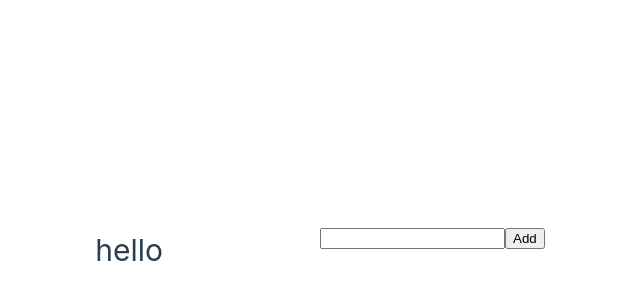
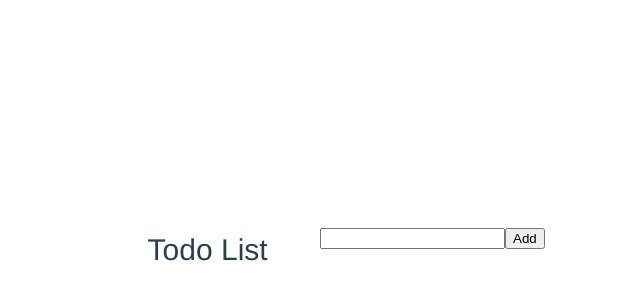
Before and after one commit to jhnnyk/todolist-pinia-tutorial, a Vue app: page / in a window 1280 px wide. Shown: the part 150-450 px from the top of the page, without its empty margins (320-960 px from the left). Built offline with nearby package versions, Linux system fonts and the light colour scheme.

Commit message:
adding items to the state

```diff
--- a/src/App.vue
+++ b/src/App.vue
@@ -8,4 +8,12 @@
   <TodoApp />
 </template>
 
-<style scoped></style>
+<style>
+#app {
+  font-family: Avenir, Helvetica, Arial, sans-serif;
+  -webkit-font-smoothing: antialiased;
+  -moz-osx-font-smoothing: grayscale;
+  text-align: center;
+  color: #2c3e50;
+}
+</style>
--- a/src/views/HomeView.vue
+++ b/src/views/HomeView.vue
@@ -2,7 +2,7 @@
 
 <template>
   <div>
-    <h1>hello</h1>
+    <h1>Todo List</h1>
   </div>
 </template>
 
```
